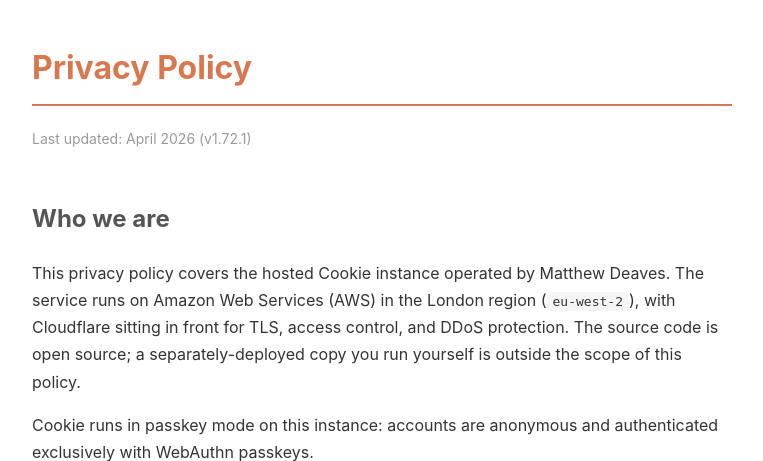
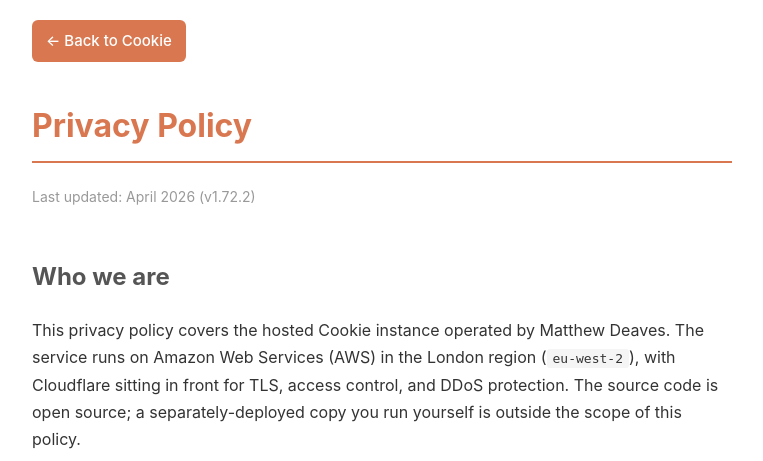
Before and after one commit to matthewdeaves/cookie, a Django app: template apps/core/templates/core/privacy_policy.html in a window 1280 px wide. Shown: the top 461 px of the page, without its empty margins (258-1021 px from the left). Run offline with Django 5.2, Linux system fonts and the light colour scheme; the template is opened without the code that fills it, so the values that code supplies are empty.

Commit message:
fix(privacy): add back-to-app link for PWA standalone mode
Privacy page is reachable from the auth screens (PasskeyRegister/Login
"Privacy Policy" link). Once a user installs Cookie as a PWA from the
home screen and opens the standalone window, navigating to /privacy/
left them stranded — there is no browser chrome, no back gesture, and
no in-page nav, so they had to fully close the app to escape.

- Add a styled "← Back to Cookie" anchor at the top of privacy_policy.html
  pointing at "/" (the app shell). Hits /; in PWA standalone mode the
  navigation stays inside the same display window, returning the user to
  the app.
- Add `.back-link` button styles to privacy.css (filled accent button,
  hover/focus state).
- Bump permalink set + version label in privacy_policy.html v1.72.1 →
  v1.72.2 (no source-file line drift; line numbers verified unchanged
  from v1.72.1 since this commit only edits privacy_policy.html and
  privacy.css).
- Bump docker-compose.prod.yml image pin: 1.72.1 → 1.72.2.

Co-Authored-By: Claude Opus 4.7 (1M context) <noreply@anthropic.com>

```diff
--- a/apps/core/static/core/css/privacy.css
+++ b/apps/core/static/core/css/privacy.css
@@ -42,3 +42,18 @@ code {
   font-size: 13px;
   color: #888;
 }
+.back-link {
+  display: inline-block;
+  margin-bottom: 16px;
+  padding: 8px 14px;
+  background: #d97850;
+  color: #fff;
+  border-radius: 6px;
+  text-decoration: none;
+  font-size: 15px;
+  font-weight: 500;
+}
+.back-link:hover,
+.back-link:focus {
+  background: #c46641;
+}
--- a/apps/core/templates/core/privacy_policy.html
+++ b/apps/core/templates/core/privacy_policy.html
@@ -8,8 +8,9 @@
   <link rel="stylesheet" href="{% static 'core/css/privacy.css' %}">
 </head>
 <body>
+  <a class="back-link" href="/">&larr; Back to Cookie</a>
   <h1>Privacy Policy</h1>
-  <p class="updated">Last updated: April 2026 (v1.72.1)</p>
+  <p class="updated">Last updated: April 2026 (v1.72.2)</p>
 
   <h2>Who we are</h2>
   <p>This privacy policy covers the hosted Cookie instance operated by Matthew Deaves. The service runs on Amazon Web Services (AWS) in the London region (<code>eu-west-2</code>), with Cloudflare sitting in front for TLS, access control, and DDoS protection. The source code is open source; a separately-deployed copy you run yourself is outside the scope of this policy.</p>
@@ -18,31 +19,31 @@
   <h2>What data we collect</h2>
   <ul>
     <li><strong>Generated username</strong> — a random identifier of the form <code>pk_xxxxxxxx</code> (8 hex characters) created by the server during registration. You do not choose or provide a username, and no identifying information is required to create an account.
-      <span class="source-link">(<a href="https://github.com/matthewdeaves/cookie/blob/v1.72.1/apps/core/passkey_api.py#L164">source: core/passkey_api.py#L164</a>)</span></li>
+      <span class="source-link">(<a href="https://github.com/matthewdeaves/cookie/blob/v1.72.2/apps/core/passkey_api.py#L164">source: core/passkey_api.py#L164</a>)</span></li>
     <li><strong>Display name</strong> — a randomly generated label (e.g. <code>User a3f8c2</code>) assigned when your profile is created. The label is not sequential and does not reveal how many accounts exist. The display name is fixed once assigned: end users cannot change it from the application UI. Only the operator can rename a profile, via the admin CLI; contact the operator (below) to request a change.
-      <span class="source-link">(<a href="https://github.com/matthewdeaves/cookie/blob/v1.72.1/apps/core/passkey_api.py#L182">source: core/passkey_api.py#L182 — display name assigned</a>; <a href="https://github.com/matthewdeaves/cookie/blob/v1.72.1/apps/profiles/api.py#L305">profiles/api.py#L305 — rename endpoint is HomeOnlyAuth (404 in passkey)</a>)</span></li>
+      <span class="source-link">(<a href="https://github.com/matthewdeaves/cookie/blob/v1.72.2/apps/core/passkey_api.py#L182">source: core/passkey_api.py#L182 — display name assigned</a>; <a href="https://github.com/matthewdeaves/cookie/blob/v1.72.2/apps/profiles/api.py#L305">profiles/api.py#L305 — rename endpoint is HomeOnlyAuth (404 in passkey)</a>)</span></li>
     <li><strong>Passkey credentials</strong> — a public key and credential ID generated by your device during passkey registration. These are cryptographic values, not biometric data. Your fingerprint or face scan never leaves your device.
-      <span class="source-link">(<a href="https://github.com/matthewdeaves/cookie/blob/v1.72.1/apps/core/models.py#L65">source: core/models.py#L65 — WebAuthnCredential</a>)</span></li>
+      <span class="source-link">(<a href="https://github.com/matthewdeaves/cookie/blob/v1.72.2/apps/core/models.py#L65">source: core/models.py#L65 — WebAuthnCredential</a>)</span></li>
     <li><strong>Profile preferences</strong> — theme (light/dark) and avatar colour.
-      <span class="source-link">(<a href="https://github.com/matthewdeaves/cookie/blob/v1.72.1/apps/profiles/models.py#L19">source: profiles/models.py#L19</a>)</span></li>
+      <span class="source-link">(<a href="https://github.com/matthewdeaves/cookie/blob/v1.72.2/apps/profiles/models.py#L19">source: profiles/models.py#L19</a>)</span></li>
     <li><strong>Recipe data</strong> — recipes you import, favourites, collections, recently-viewed recipe history, and any AI-generated content (tips, remixes, serving adjustments).
-      <span class="source-link">(<a href="https://github.com/matthewdeaves/cookie/blob/v1.72.1/apps/recipes/models.py#L4">source: recipes/models.py#L4 — Recipe</a>; <a href="https://github.com/matthewdeaves/cookie/blob/v1.72.1/apps/recipes/models.py#L196">recipes/models.py#L196 — RecipeViewHistory</a>)</span></li>
+      <span class="source-link">(<a href="https://github.com/matthewdeaves/cookie/blob/v1.72.2/apps/recipes/models.py#L4">source: recipes/models.py#L4 — Recipe</a>; <a href="https://github.com/matthewdeaves/cookie/blob/v1.72.2/apps/recipes/models.py#L196">recipes/models.py#L196 — RecipeViewHistory</a>)</span></li>
     <li><strong>Session cookie</strong> — a functional cookie to keep you logged in (expires after 12 hours). Marked HttpOnly (no JavaScript access), Secure (HTTPS only), SameSite=Lax.
-      <span class="source-link">(<a href="https://github.com/matthewdeaves/cookie/blob/v1.72.1/cookie/settings.py#L248">source: settings.py#L248 — SESSION_COOKIE_AGE = 43200 (12 hours)</a>)</span></li>
+      <span class="source-link">(<a href="https://github.com/matthewdeaves/cookie/blob/v1.72.2/cookie/settings.py#L248">source: settings.py#L248 — SESSION_COOKIE_AGE = 43200 (12 hours)</a>)</span></li>
   </ul>
 
   <h2>What we do NOT collect</h2>
   <ul>
     <li><strong>Email addresses</strong> — Cookie has no email field in its data model. The user record is created with an empty email string.
-      <span class="source-link">(<a href="https://github.com/matthewdeaves/cookie/blob/v1.72.1/apps/core/passkey_api.py#L168">verify: user created with email=""</a>)</span></li>
+      <span class="source-link">(<a href="https://github.com/matthewdeaves/cookie/blob/v1.72.2/apps/core/passkey_api.py#L168">verify: user created with email=""</a>)</span></li>
     <li><strong>Passwords</strong> — authentication is WebAuthn-only. There is no password entry, storage, or reset flow.</li>
     <li><strong>Tracking or analytics</strong> — no Google Analytics, Mixpanel, Segment, or any other tracking. No page view, click, or behaviour analytics.</li>
     <li><strong>Third-party scripts</strong> — the Content Security Policy restricts scripts to <code>self</code>. No external JavaScript is loaded.
-      <span class="source-link">(<a href="https://github.com/matthewdeaves/cookie/blob/v1.72.1/nginx/security-headers.conf#L4">source: nginx/security-headers.conf#L4</a>)</span></li>
+      <span class="source-link">(<a href="https://github.com/matthewdeaves/cookie/blob/v1.72.2/nginx/security-headers.conf#L4">source: nginx/security-headers.conf#L4</a>)</span></li>
     <li><strong>Advertising data</strong> — no advertising identifiers, profiles, or remarketing pixels.</li>
     <li><strong>Location data</strong> — Cookie does not request or store your location.</li>
     <li><strong>Device fingerprints</strong> — no browser or device fingerprinting. The User-Agent string is inspected only to route legacy browsers (e.g. iOS 9, IE) to a compatible frontend.
-      <span class="source-link">(<a href="https://github.com/matthewdeaves/cookie/blob/v1.72.1/apps/core/middleware.py#L84">source: core/middleware.py#L84 — User-Agent inspected for legacy routing</a>)</span></li>
+      <span class="source-link">(<a href="https://github.com/matthewdeaves/cookie/blob/v1.72.2/apps/core/middleware.py#L84">source: core/middleware.py#L84 — User-Agent inspected for legacy routing</a>)</span></li>
   </ul>
 
   <h2>Cookies</h2>
@@ -55,11 +56,11 @@
 
   <h2>Recipe search</h2>
   <p>When you search for recipes, your search query is sent from the server to external recipe websites (such as AllRecipes, Food Network, and other configured sources) to fetch results. Only the query text is sent — no username, session, or identifying information is included. Search results and their images are cached on the server to reduce repeat requests.
-    <span class="source-link">(<a href="https://github.com/matthewdeaves/cookie/blob/v1.72.1/apps/recipes/services/search.py#L60">source: recipes/services/search.py#L60 — server-side search method</a>)</span></p>
+    <span class="source-link">(<a href="https://github.com/matthewdeaves/cookie/blob/v1.72.2/apps/recipes/services/search.py#L60">source: recipes/services/search.py#L60 — server-side search method</a>)</span></p>
 
   <h2>Images</h2>
   <p>Recipe images from external sources are downloaded and cached on the server when possible. In rare cases where local caching fails, images may be loaded directly from the original source by your browser, producing a request visible to that source. The Content Security Policy permits image loading from any HTTPS source to support this fallback.
-    <span class="source-link">(<a href="https://github.com/matthewdeaves/cookie/blob/v1.72.1/apps/recipes/services/image_cache.py#L33">source: recipes/services/image_cache.py#L33</a>)</span></p>
+    <span class="source-link">(<a href="https://github.com/matthewdeaves/cookie/blob/v1.72.2/apps/recipes/services/image_cache.py#L33">source: recipes/services/image_cache.py#L33</a>)</span></p>
 
   <h2>AI features and OpenRouter</h2>
   <p>AI features (recipe remixes, serving adjustments, cooking tips, discovery suggestions) are powered by OpenRouter. When you use them:</p>
@@ -68,19 +69,19 @@
     <li>No personal data (username, preferences, browsing history) is included in AI requests.</li>
     <li>AI responses are cached on the server to reduce repeat API calls.</li>
     <li>OpenRouter routes the request to an underlying model provider; see OpenRouter's privacy policy for how they handle request data.
-      <span class="source-link">(<a href="https://github.com/matthewdeaves/cookie/blob/v1.72.1/apps/ai/services/openrouter.py#L34">source: ai/services/openrouter.py#L34</a>)</span></li>
+      <span class="source-link">(<a href="https://github.com/matthewdeaves/cookie/blob/v1.72.2/apps/ai/services/openrouter.py#L34">source: ai/services/openrouter.py#L34</a>)</span></li>
   </ul>
 
   <h2>Server logs</h2>
   <p>Nginx writes access logs containing request paths and User-Agent strings. The client IP recorded is the one Cloudflare forwards via <code>X-Forwarded-For</code>. These logs are used for debugging and abuse investigation only, are stored on the AWS host, and are not shared with third parties. Cloudflare and AWS also generate their own edge and infrastructure logs under their respective privacy policies.</p>
   <p>Application logs never contain passwords or API keys; the allowed structured fields are explicit.
-    <span class="source-link">(<a href="https://github.com/matthewdeaves/cookie/blob/v1.72.1/apps/core/logging.py#L25">source: core/logging.py#L25 — allowed structured log fields</a>)</span></p>
+    <span class="source-link">(<a href="https://github.com/matthewdeaves/cookie/blob/v1.72.2/apps/core/logging.py#L25">source: core/logging.py#L25 — allowed structured log fields</a>)</span></p>
 
   <h2>Data retention</h2>
   <ul>
     <li>Account data is retained for as long as your account exists.</li>
     <li>Device pairing codes (used to log in legacy devices) expire after 10 minutes and are cleaned up automatically.
-      <span class="source-link">(<a href="https://github.com/matthewdeaves/cookie/blob/v1.72.1/cookie/settings.py#L97">source: settings.py#L97 — 10-minute default</a>; <a href="https://github.com/matthewdeaves/cookie/blob/v1.72.1/apps/core/management/commands/cleanup_device_codes.py#L28">cleanup_device_codes.py#L28 — automatic deletion</a>)</span></li>
+      <span class="source-link">(<a href="https://github.com/matthewdeaves/cookie/blob/v1.72.2/cookie/settings.py#L97">source: settings.py#L97 — 10-minute default</a>; <a href="https://github.com/matthewdeaves/cookie/blob/v1.72.2/apps/core/management/commands/cleanup_device_codes.py#L28">cleanup_device_codes.py#L28 — automatic deletion</a>)</span></li>
     <li>When you delete your account, all associated data (recipes, favourites, collections, history, AI-generated content) is permanently removed from the database.</li>
     <li>Server and edge access logs are retained for a short operational window (weeks, not months) and then rotated out.</li>
   </ul>
@@ -105,12 +106,12 @@
   <h2>Data security</h2>
   <ul>
     <li>All connections are encrypted via HTTPS with HSTS (2-year <code>max-age</code>, <code>includeSubDomains</code>, <code>preload</code>).
-      <span class="source-link">(<a href="https://github.com/matthewdeaves/cookie/blob/v1.72.1/nginx/security-headers.conf#L1">source: nginx/security-headers.conf#L1</a>)</span></li>
+      <span class="source-link">(<a href="https://github.com/matthewdeaves/cookie/blob/v1.72.2/nginx/security-headers.conf#L1">source: nginx/security-headers.conf#L1</a>)</span></li>
     <li>Authentication uses WebAuthn passkeys — no passwords to steal or brute-force.</li>
     <li>The OpenRouter API key is encrypted at rest in the database using Fernet symmetric encryption.
-      <span class="source-link">(<a href="https://github.com/matthewdeaves/cookie/blob/v1.72.1/apps/core/encryption.py#L29">source: core/encryption.py#L29 — encrypt_value</a>)</span></li>
+      <span class="source-link">(<a href="https://github.com/matthewdeaves/cookie/blob/v1.72.2/apps/core/encryption.py#L29">source: core/encryption.py#L29 — encrypt_value</a>)</span></li>
     <li>Rate limiting protects authentication and AI endpoints. The limiter uses your IP address (derived from the Cloudflare-forwarded <code>X-Forwarded-For</code> header) as an in-memory key; it is not stored or logged for rate-limiting purposes.
-      <span class="source-link">(<a href="https://github.com/matthewdeaves/cookie/blob/v1.72.1/cookie/settings.py#L281">source: settings.py#L281</a>)</span></li>
+      <span class="source-link">(<a href="https://github.com/matthewdeaves/cookie/blob/v1.72.2/cookie/settings.py#L281">source: settings.py#L281</a>)</span></li>
     <li>Content Security Policy restricts scripts, styles, and connections to same-origin only.</li>
   </ul>
 
@@ -118,12 +119,12 @@
   <p>Cookie is open source. You can verify every claim in this policy by reading the code at the version currently deployed:</p>
   <ul>
     <li><a href="https://github.com/matthewdeaves/cookie">GitHub repository</a> — full source code</li>
-    <li><a href="https://github.com/matthewdeaves/cookie/blob/v1.72.1/apps/core/models.py#L65">Data models (core)</a> — what authentication data is stored</li>
-    <li><a href="https://github.com/matthewdeaves/cookie/blob/v1.72.1/apps/profiles/models.py#L19">Data models (profiles)</a> — what profile data is stored</li>
-    <li><a href="https://github.com/matthewdeaves/cookie/blob/v1.72.1/apps/recipes/models.py#L4">Data models (recipes)</a> — what recipe data is stored</li>
-    <li><a href="https://github.com/matthewdeaves/cookie/blob/v1.72.1/cookie/settings.py#L248">Django settings</a> — cookie configuration, session settings</li>
-    <li><a href="https://github.com/matthewdeaves/cookie/blob/v1.72.1/nginx/security-headers.conf#L1">Security headers</a> — CSP, HSTS, and other protections</li>
-    <li><a href="https://github.com/matthewdeaves/cookie/blob/v1.72.1/.specify/memory/constitution.md">Project constitution</a> — privacy-by-architecture principles</li>
+    <li><a href="https://github.com/matthewdeaves/cookie/blob/v1.72.2/apps/core/models.py#L65">Data models (core)</a> — what authentication data is stored</li>
+    <li><a href="https://github.com/matthewdeaves/cookie/blob/v1.72.2/apps/profiles/models.py#L19">Data models (profiles)</a> — what profile data is stored</li>
+    <li><a href="https://github.com/matthewdeaves/cookie/blob/v1.72.2/apps/recipes/models.py#L4">Data models (recipes)</a> — what recipe data is stored</li>
+    <li><a href="https://github.com/matthewdeaves/cookie/blob/v1.72.2/cookie/settings.py#L248">Django settings</a> — cookie configuration, session settings</li>
+    <li><a href="https://github.com/matthewdeaves/cookie/blob/v1.72.2/nginx/security-headers.conf#L1">Security headers</a> — CSP, HSTS, and other protections</li>
+    <li><a href="https://github.com/matthewdeaves/cookie/blob/v1.72.2/.specify/memory/constitution.md">Project constitution</a> — privacy-by-architecture principles</li>
   </ul>
 
   <h2>Contact</h2>
--- a/docker-compose.prod.yml
+++ b/docker-compose.prod.yml
@@ -24,7 +24,7 @@ services:
       retries: 5
 
   web:
-    image: ghcr.io/matthewdeaves/cookie:1.72.1
+    image: ghcr.io/matthewdeaves/cookie:1.72.2
     container_name: cookie-prod
     ports:
       - "80:80"
```
